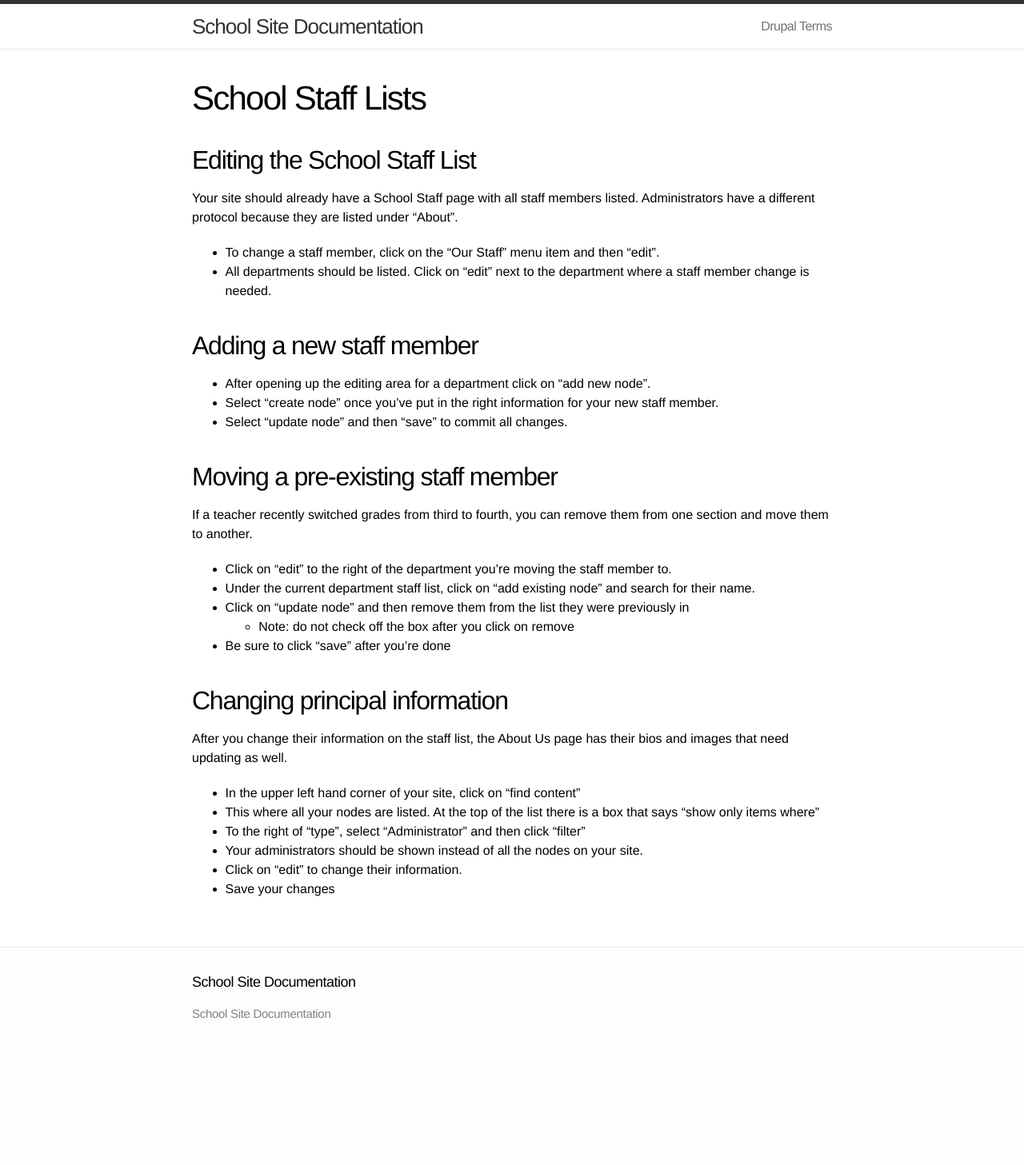
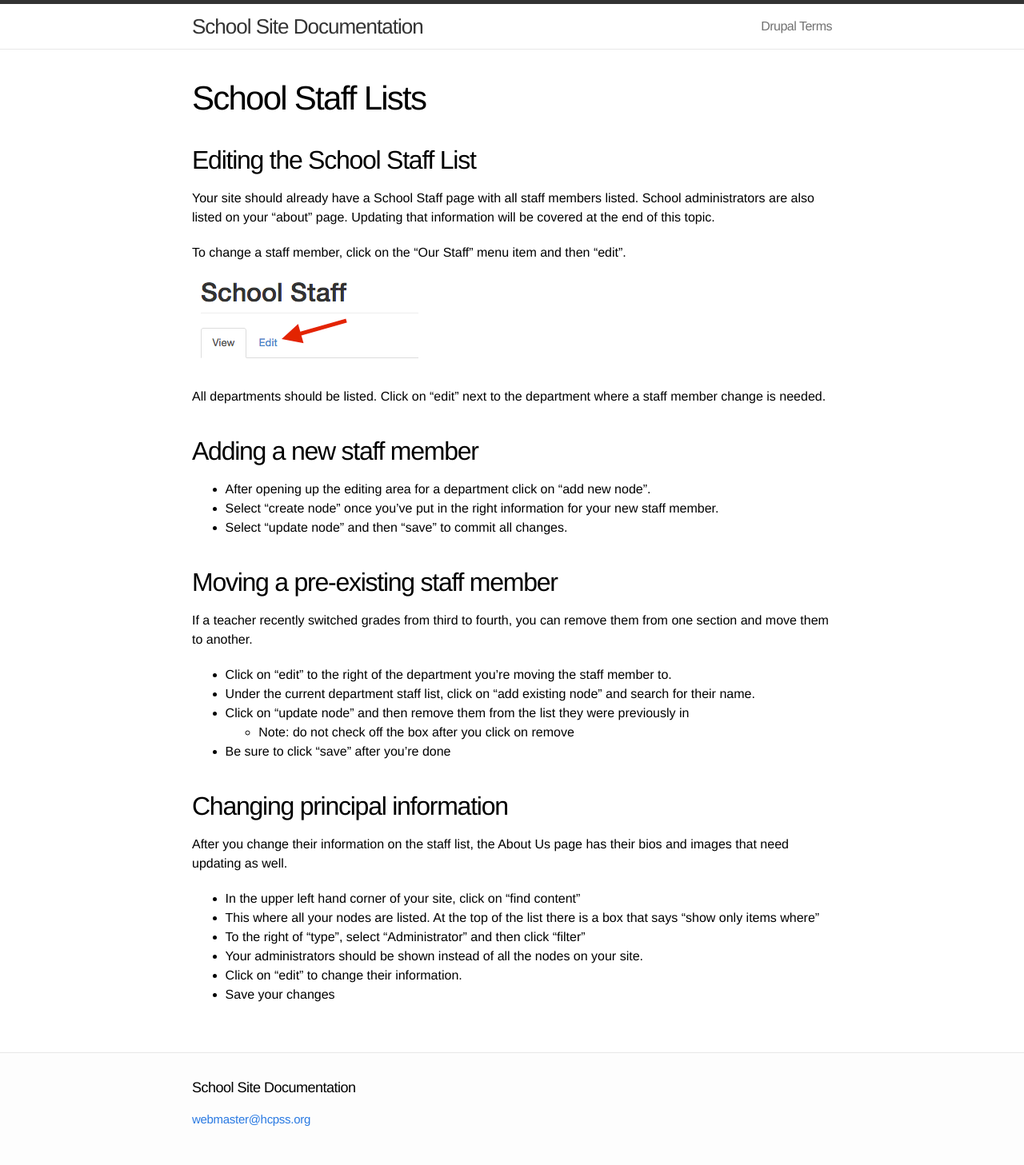
Before and after one commit to HCPSS/schoolsites-help, a Jekyll site: the page built from _posts/2014-07-15-changing-staff.md, in a window 1280 px wide. Shown: the whole page at 80% size. Built offline with Jekyll 4.4.1, drawn with Linux system fonts in a browser that asks for light colours; Markdown is read by kramdown in place of the engine named in the settings; before the commit the page ends 1325 px from its top, so only the background shows below that.

Commit message:
fixed image paths, forgot site root slug

```diff
--- a/_includes/footer.html
+++ b/_includes/footer.html
@@ -6,8 +6,7 @@
 
     <div class="footer-col-1 column">
       <ul>
-        <li>{{ site.title }}</li>
-        <li><a href="mailto:{{ site.email }}">{{ site.email }}</a></li>
+        <li><a href="mailto:webmaster@hcpss.org">webmaster@hcpss.org</a></li>
       </ul>
     </div>
 
--- a/_posts/2014-07-15-changing-staff.md
+++ b/_posts/2014-07-15-changing-staff.md
@@ -5,10 +5,13 @@ title: "School Staff Lists"
 
 ## Editing the School Staff List
 
-Your site should already have a School Staff page with all staff members listed. Administrators have a different protocol because they are listed under "About".
-- To change a staff member, click on the "Our Staff" menu item and then "edit".
+Your site should already have a School Staff page with all staff members listed. School administrators are also listed on your "about" page. Updating that information will be covered at the end of this topic.
 
-- All departments should be listed. Click on "edit" next to the department where a staff member change is needed.
+To change a staff member, click on the "Our Staff" menu item and then "edit".
+
+![](/school-site-help/images/staff/our-staff-edit.png)
+
+All departments should be listed. Click on "edit" next to the department where a staff member change is needed.
 
 ## Adding a new staff member
 
```
Also changed, not shown: _posts/2014-07-15-uploading-files.md (+15 -15 lines), _config.yml (line endings or trailing spaces), images/staff/our-staff-edit.png (added), images/uploading/existing-node.png (added), images/uploading/search-existing.png (added).
